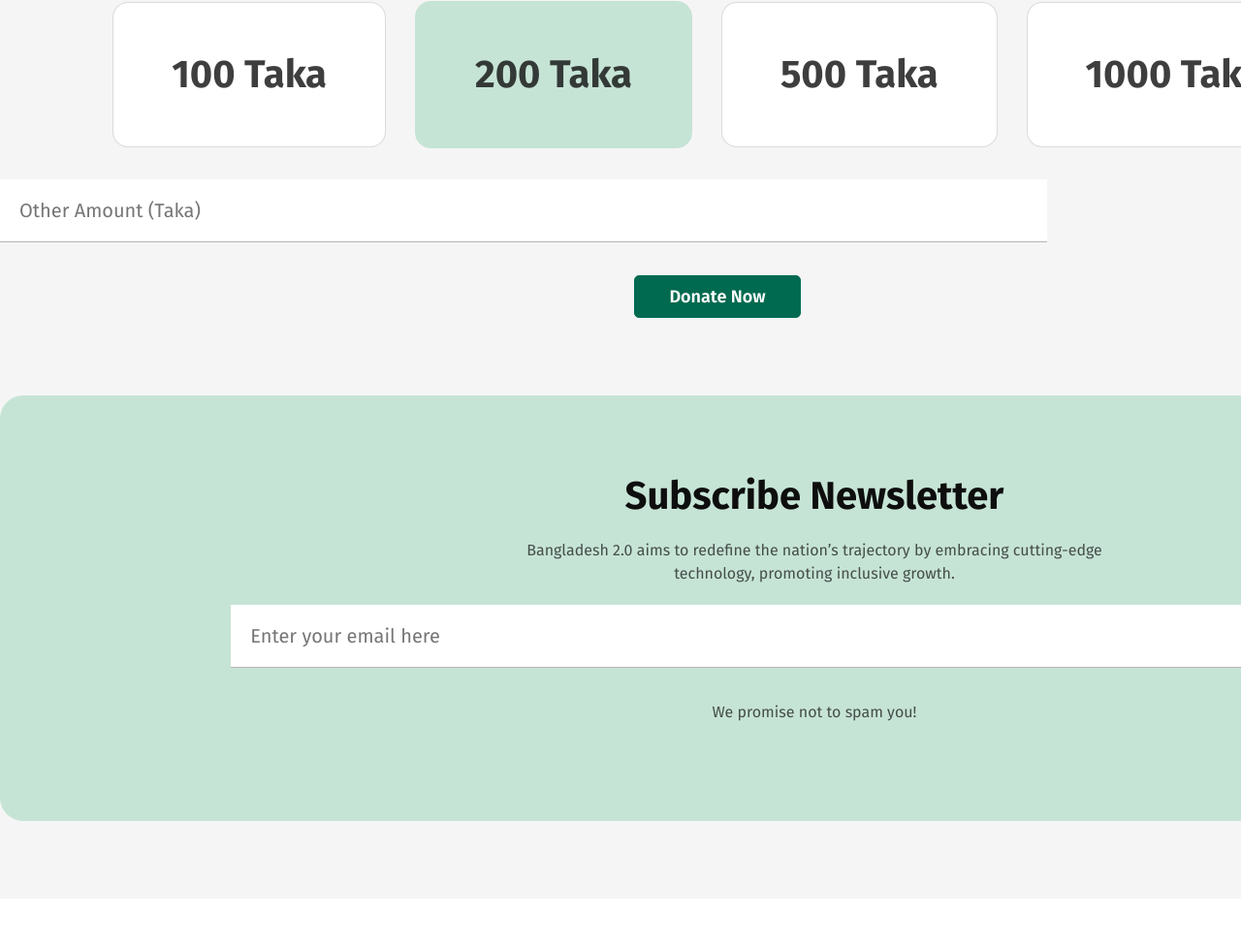
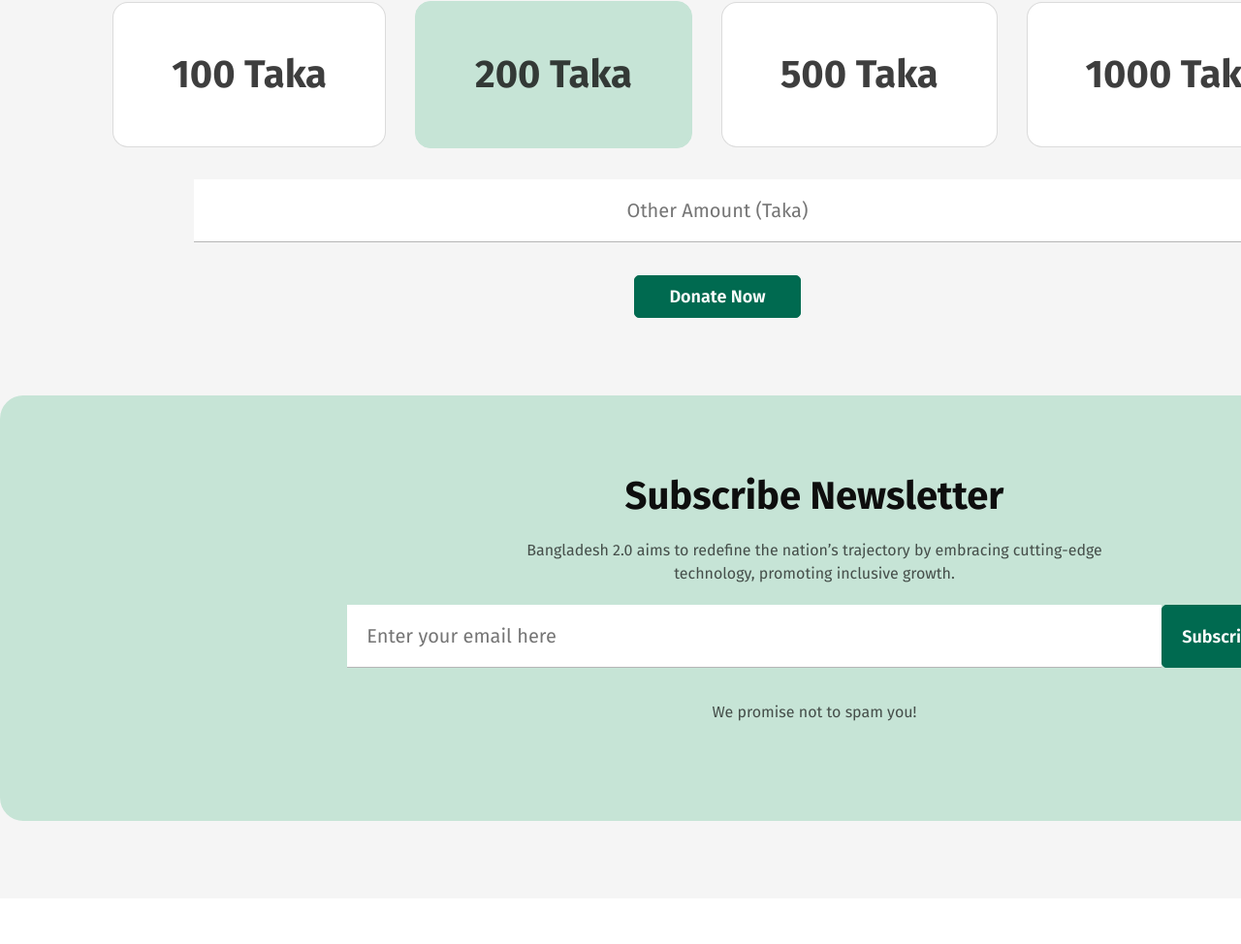
Before and after one commit to justMSARahat/bangladesh_2.0, a plain HTML site: page index.html in a window 1280 px wide. Shown: the part 3156-4130 px from the top of the page at 97% size. Drawn offline with nearby package versions, Linux system fonts and the light colour scheme.

Commit message:
Bug Fixed on input box

```diff
--- a/index.html
+++ b/index.html
@@ -179,7 +179,7 @@
             <h2>Subscribe Newsletter</h2>
             <p>Bangladesh 2.0 aims to redefine the nation’s trajectory by embracing cutting-edge technology, promoting inclusive growth.</p>
             <div class="input-group">
-                <input type="text" class="donate" placeholder="Enter your email here">
+                <input type="text" class="newslater" placeholder="Enter your email here">
                 <button class="button-primary custom-btn-donate">Subscribe</button>
             </div>
             <p>We promise not to spam you!</p>
--- a/style.css
+++ b/style.css
@@ -545,7 +545,9 @@ header nav button:hover{
 .donate{
     border:none;
     border-bottom: 1px solid;
-    margin: 0;
+    margin: auto;
+    text-align: center;
+
 
 
     color: rgba(14, 14, 14, 0.3);
@@ -554,7 +556,7 @@ header nav button:hover{
     font-weight: 400;
     line-height: 24px;
     letter-spacing: 0%;
-    text-align: left;
+    text-align: center;
     padding: 20px;
     margin-bottom: 34px;
 }
@@ -577,6 +579,26 @@ header nav button:hover{
     display: flex;
     justify-content: center;
 
+}
+
+
+.newslater{
+    border:none;
+    border-bottom: 1px solid;
+    margin: 0;
+    width: 800px;
+
+
+
+    color: rgba(14, 14, 14, 0.3);
+    font-family: Fira Sans;
+    font-size: 20px;
+    font-weight: 400;
+    line-height: 24px;
+    letter-spacing: 0%;
+    text-align: left;
+    padding: 20px;
+    margin-bottom: 34px;
 }
 
 
```
